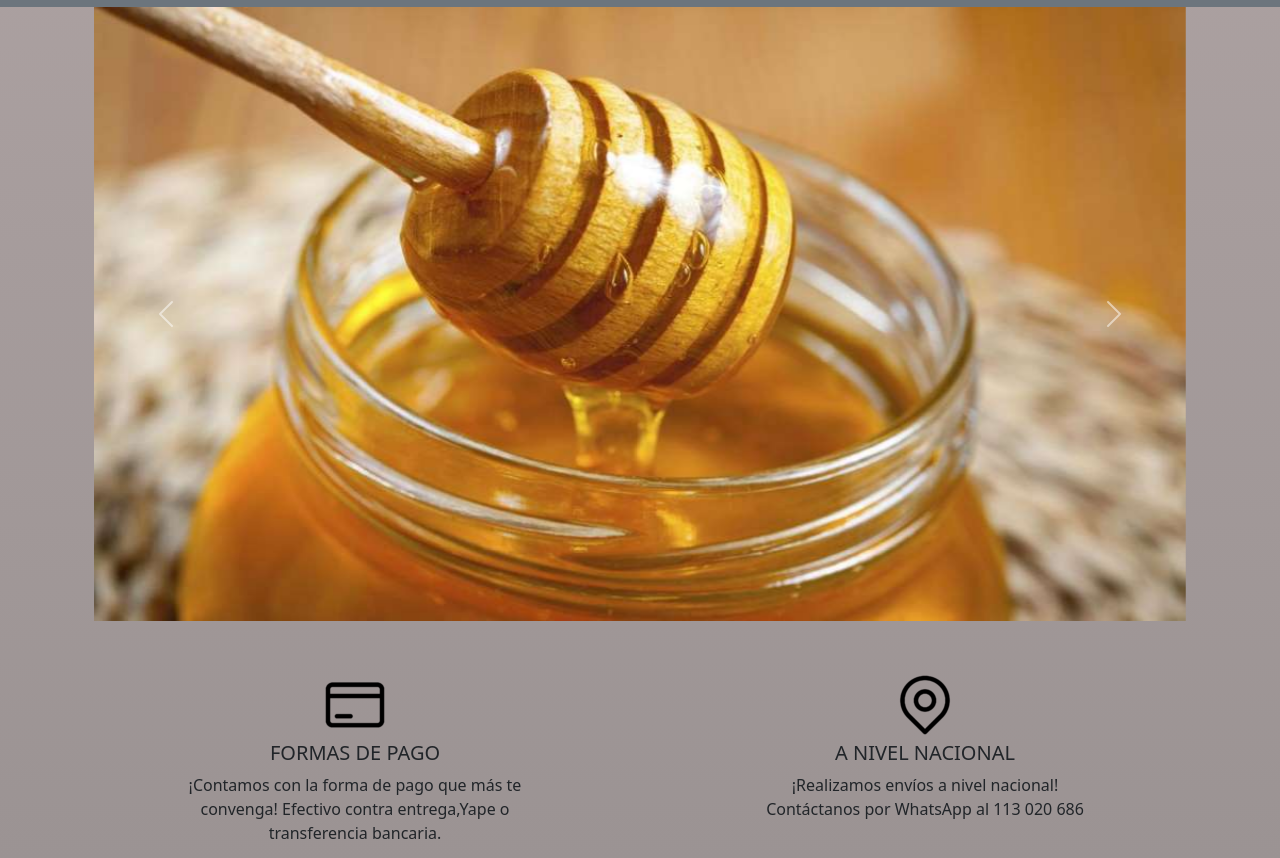
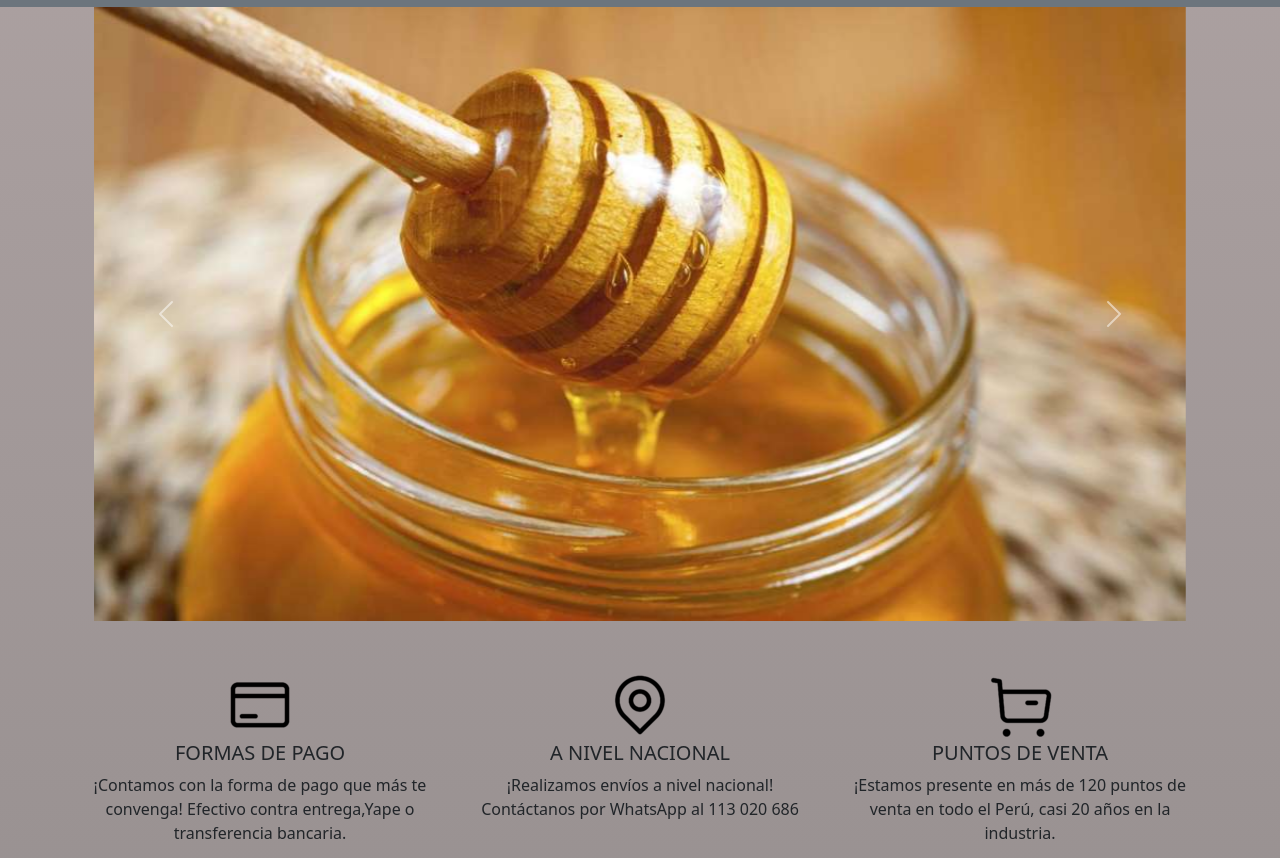
Before and after one commit to Vakipandi/PreEntrega2Mamani, a website: page index.html in a window 1280 px wide. Shown: the part 93-951 px from the top of the page. Drawn offline with nearby package versions, Linux system fonts and the light colour scheme.

Commit message:
cotnainer

```diff
--- a/index.html
+++ b/index.html
@@ -79,7 +79,7 @@
 
 
                <div class="row text-center">
-                  <div class="container col-xs-12 col-md-4 g-4">
+                  <div class="container col-xs-12 col-md-4 col-lg-4 g-4" >
 
                       <img src="./imagenes/tarjetadecredito.png"  class="mx-auto" alt="tarjetadecredito">
 
@@ -89,19 +89,19 @@
 
                   </div>
 
-                  <div class=" container col-xs-12 col-md-4 g-4">
+                  <div class=" container col-xs-12 col-md-4 col-lg-4 g-4" >
 
                       <img src="./imagenes/ubicacion.png" class="mx-auto" alt="ubicacion">
 
 
                       <p class="h5" >A NIVEL NACIONAL</p>
-                      <p class="" >¡Realizamos envíos a nivel nacional! Contáctanos por
+                      <p  >¡Realizamos envíos a nivel nacional! Contáctanos por
                         WhatsApp al 113 020 686</p>
 
 
                   </div>
 
-                  <div class=" container col-xs-12 col-md-4g-4">
+                  <div class=" container col-xs-12 col-md-4 col-lg-4 g-4">
 
                       <img src="./imagenes/venta.png" class="mx-auto" alt="carrito">
 
```
